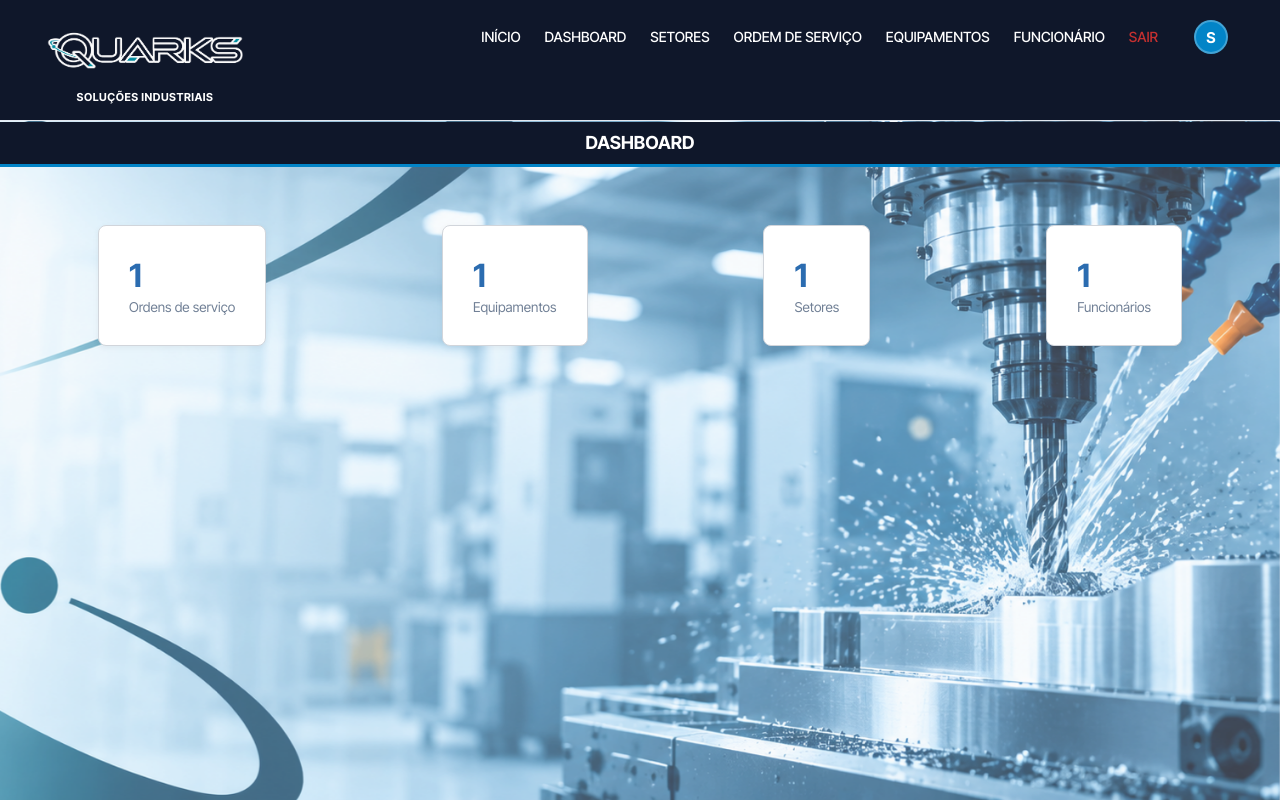
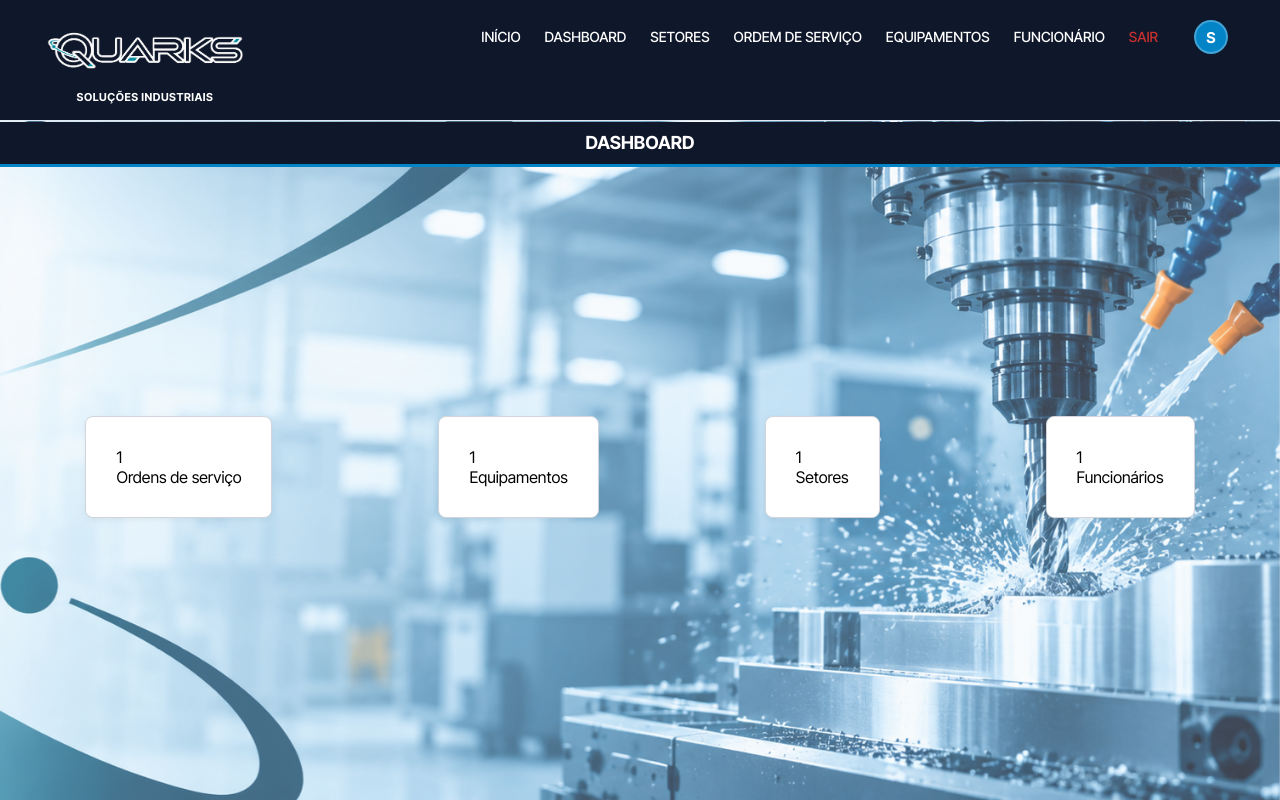
Before and after one commit to Eduardo271012/Projeto_Final_v2, a Flask app: page /dashboard in a window 1280 px wide. Run offline with Flask 3, Linux system fonts and the light colour scheme; a user stored in the database is signed in; tables that the repository leaves empty hold one stand-in row (values such as "Sample post"); parts of the project's set-up code (start-up, migrations or seed data) failed here and were passed over.

Commit message:
mudanças cams

```diff
--- a/database.py
+++ b/database.py
@@ -4,7 +4,7 @@ from sqlalchemy import Boolean, BigInteger, Column, Date, Float, ForeignKey, Int
 from sqlalchemy.orm import declarative_base, relationship, scoped_session, sessionmaker
 from werkzeug.security import generate_password_hash, check_password_hash
 
-engine = create_engine("mysql+pymysql://root:senaisp@:3306/quarks_solucoes")
+engine = create_engine("mysql+pymysql://edu:senaisp@10.135.232.16:3306/quarks_solucoes")
 db_session = scoped_session(sessionmaker(bind=engine))
 Base = declarative_base()
 
--- a/static/css/style.css
+++ b/static/css/style.css
@@ -652,63 +680,41 @@ tbody tr:hover {
     white-space: nowrap;
 }
 
-.painel-login {
-    font-family: 'Inter', -apple-system, BlinkMacSystemFont, sans-serif;
-    background-color: var(--cor-painel);
-    border: 1px solid var(--cor-borda);
-    border-radius: 8px;
-    padding: 22px 24px;
-    margin-bottom: 24px;
-}
 
-.vazio {
-    color: var(--cor-texto-claro, #64748b);
-    font-style: italic;
-    padding: 20px 0;
-    text-align: center;
-}
 
 /* ================= CARTÕES DASHBOARD ================= */
 .cartoes {
     display: flex;
-    gap: 16px;
-    margin: 18px;
+    gap: 35px;
+    margin: 0 auto;
+    min-height: 75vh;
     flex-wrap: wrap;
     justify-content: center;
+    align-items: center;
+    padding: 20px;
 }
 
 .cartao {
+    width: 190px;
+    height: 190px; /* Largura e altura iguais = quadrado */
     background-color: var(--cor-painel, #ffffff);
     border: 1px solid var(--cor-borda, #e2e8f0);
-    border-radius: 12px;
-    padding: 20px 28px;
-    min-width: 200px;
-    text-align: center;
-    box-shadow: 0 4px 12px rgba(0, 0, 0, 0.03);
+    border-radius: 18px; /* Bordas arredondadas */
+    padding: 24px;
+    box-sizing: border-box;
+    box-shadow: 0 8px 20px rgba(0, 0, 0, 0.12);
+
+    /* Alinha número e texto perfeitamente */
+    display: flex;
+    flex-direction: column;
+    justify-content: center;
+    align-items: flex-start;
+    text-align: left;
+    transition: transform 0.2s ease;
 }
 
-.cartao-valor {
-    font-size: 2rem;
-    font-weight: bold;
-    color: var(--cor-primaria, #131c46);
-}
-
-.cartao-label {
-    color: var(--cor-texto-claro, #64748b);
-    font-size: 0.85rem;
-    margin-top: 4px;
-}
-
-.grid-dashboard {
-    display: grid;
-    grid-template-columns: 1fr 1fr;
-    gap: 20px;
-}
-
-@media (max-width: 800px) {
-    .grid-dashboard {
-        grid-template-columns: 1fr;
-    }
+.cartao:hover {
+    transform: translateY(-5px);
 }
 
 /* FORMULÁRIO DE CRIAÇÃO E LOGIN DE ACESSO */
```
Also changed, not shown: other parts of static/css/style.css (+38 -10 lines), quarks_solucoes_local.db (deleted). Lines whose indentation alone changed are shown as unchanged.
